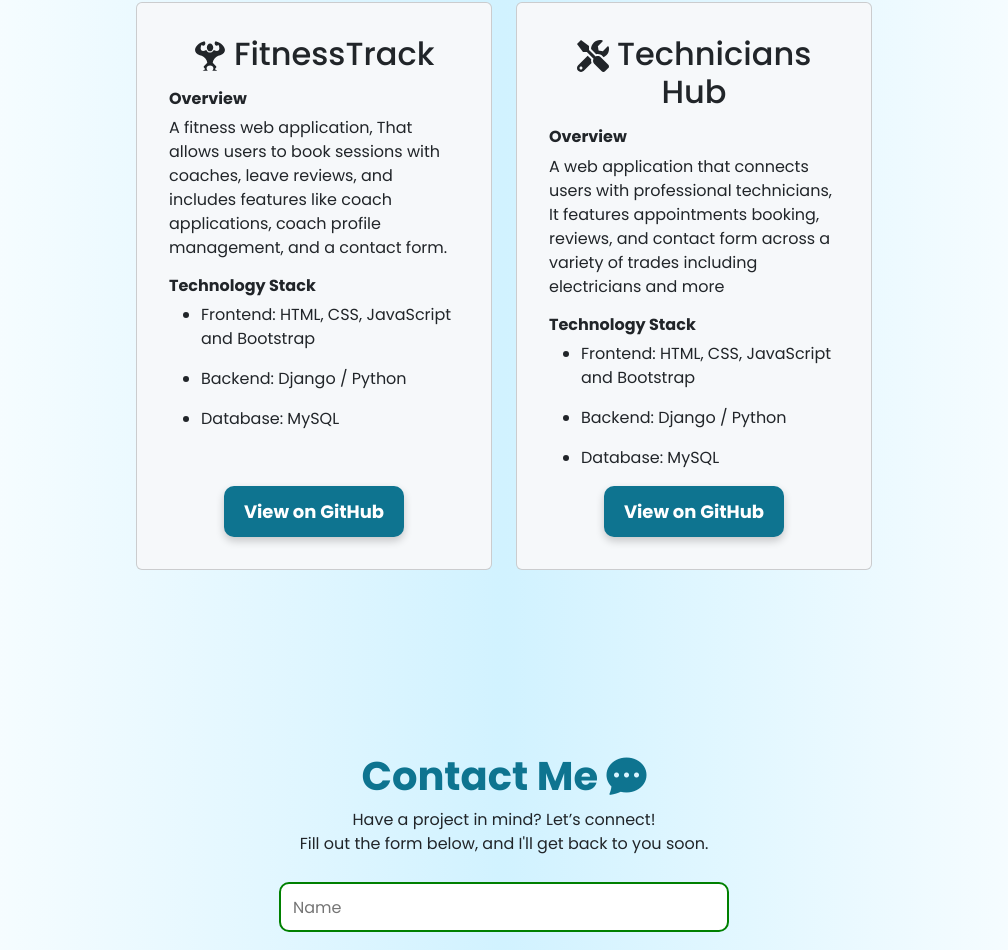
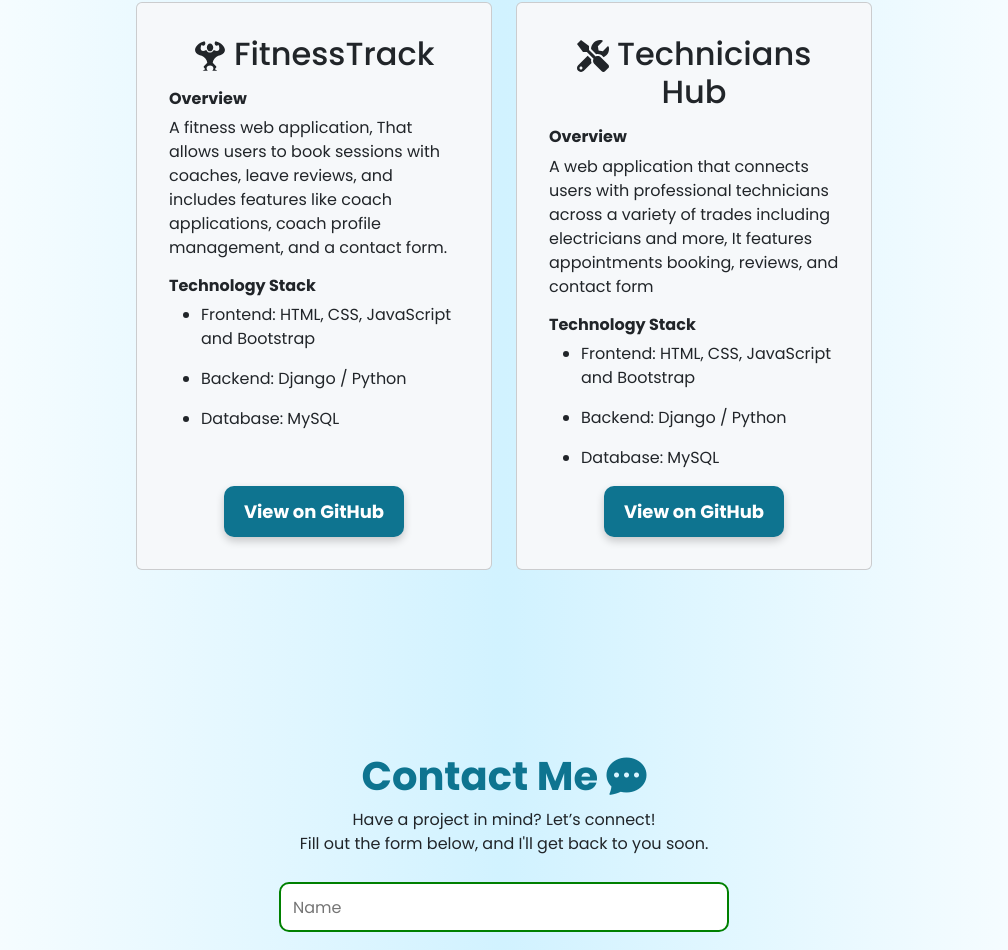
Before and after one commit to Izzeddin-Samara/my-portfolio, a React (Create React App) app: page / in a window 1280 px wide. Shown: the part 2295-3245 px from the top of the page, without its empty margins (136-1144 px from the left). Built offline with nearby package versions, Linux system fonts and the light colour scheme.

Commit message:
Update overview for Technicians Hub project

```diff
--- a/src/components/Projects.js
+++ b/src/components/Projects.js
@@ -49,7 +49,7 @@ const Projects = () => {
         {
             icon: <FaTools aria-label="Technicians Hub Icon" />,
             title: "Technicians Hub",
-            overview: " A web application that connects users with professional technicians, It features appointments booking, reviews, and contact form  across a variety of trades including electricians and more",
+            overview: " A web application that connects users with professional technicians across a variety of trades including electricians and more, It features appointments booking, reviews, and contact form",
             stack: [
                 "Frontend: HTML, CSS, JavaScript and Bootstrap",
                 "Backend: Django / Python",
```
